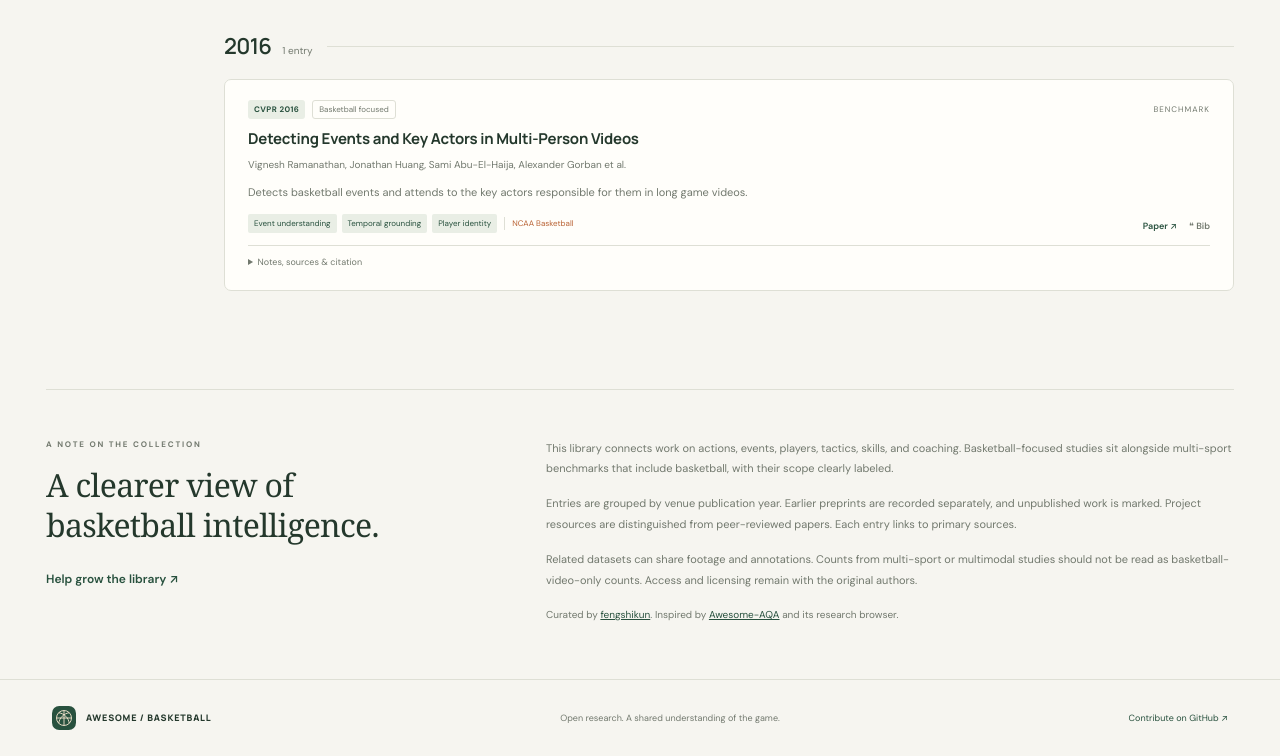
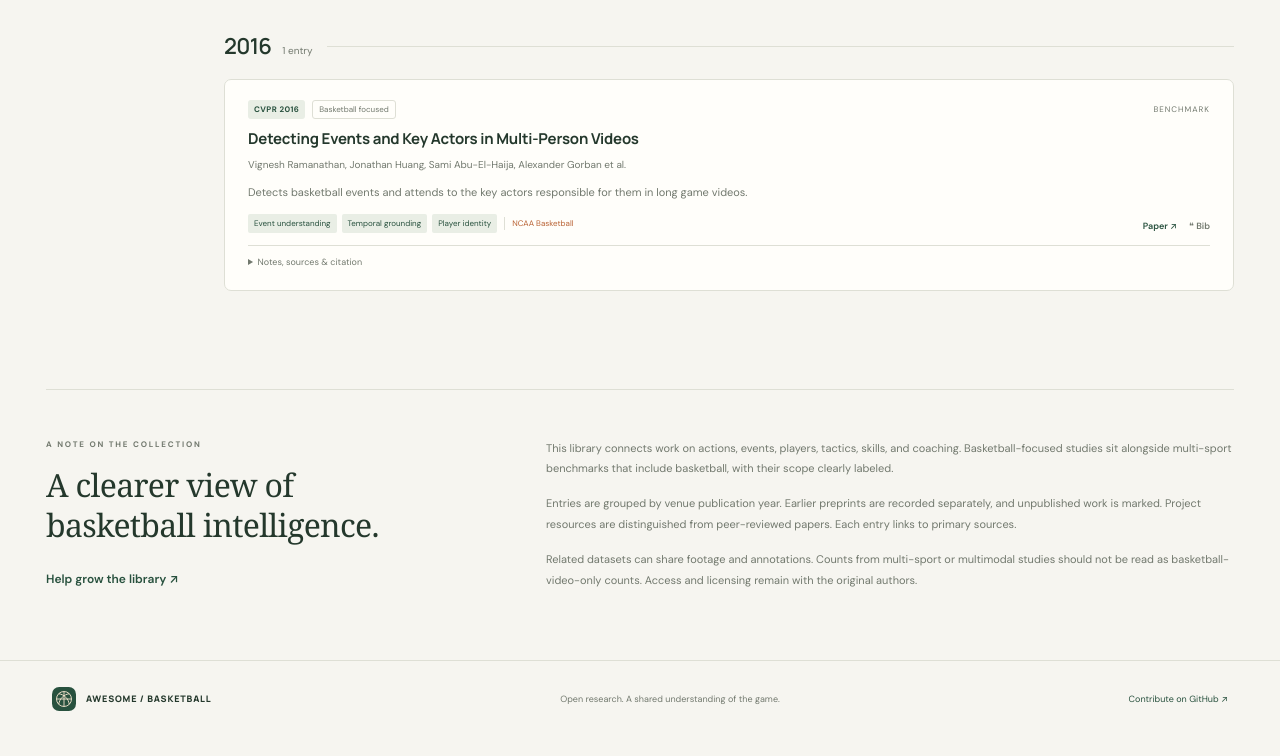
Before and after one commit to fengshikun/Awesome-Basketball, a website with bundled scripts: page docs/index.html in a window 1280 px wide. Shown: the part 8614-9370 px from the top of the page. Built offline with nearby package versions, Linux system fonts and the light colour scheme.

Commit message:
Remove homepage attribution sentence

```diff
--- a/docs/index.html
+++ b/docs/index.html
@@ -36,7 +36,7 @@
       <div class="library-body"><aside class="timeline" aria-label="Browse by year"><p class="eyebrow">JUMP TO YEAR</p><nav id="year-nav"></nav><div class="sidebar-note"><span class="tiny-ball">◉</span><p>From recognizing a shot<br>to understanding a play.</p><a href="data/basketball.bib" download>Full bibliography ↗</a></div></aside><div id="paper-list" class="paper-list"><p class="loading-message">Loading the research library…</p></div></div>
       <noscript><p>This searchable view requires JavaScript. Browse the full chronological list in the <a href="https://github.com/fengshikun/Awesome-Basketball">repository README</a> or <a href="data/basketball.bib">download the bibliography</a>.</p></noscript>
     </section>
-    <section id="about" class="about" aria-labelledby="about-title"><div><p class="eyebrow">A NOTE ON THE COLLECTION</p><h2 id="about-title">A clearer view of<br>basketball intelligence.</h2><a class="text-link" href="https://github.com/fengshikun/Awesome-Basketball/blob/main/CONTRIBUTING.md" target="_blank" rel="noopener noreferrer">Help grow the library ↗</a></div><div class="about-copy"><p>This library connects work on actions, events, players, tactics, skills, and coaching. Basketball-focused studies sit alongside multi-sport benchmarks that include basketball, with their scope clearly labeled.</p><p>Entries are grouped by venue publication year. Earlier preprints are recorded separately, and unpublished work is marked. Project resources are distinguished from peer-reviewed papers. Each entry links to primary sources.</p><p>Related datasets can share footage and annotations. Counts from multi-sport or multimodal studies should not be read as basketball-video-only counts. Access and licensing remain with the original authors.</p><p class="attribution">Curated by <a href="https://github.com/fengshikun">fengshikun</a>. Inspired by <a href="https://github.com/ZhouKanglei/Awesome-AQA">Awesome-AQA</a> and its research browser.</p></div></section>
+    <section id="about" class="about" aria-labelledby="about-title"><div><p class="eyebrow">A NOTE ON THE COLLECTION</p><h2 id="about-title">A clearer view of<br>basketball intelligence.</h2><a class="text-link" href="https://github.com/fengshikun/Awesome-Basketball/blob/main/CONTRIBUTING.md" target="_blank" rel="noopener noreferrer">Help grow the library ↗</a></div><div class="about-copy"><p>This library connects work on actions, events, players, tactics, skills, and coaching. Basketball-focused studies sit alongside multi-sport benchmarks that include basketball, with their scope clearly labeled.</p><p>Entries are grouped by venue publication year. Earlier preprints are recorded separately, and unpublished work is marked. Project resources are distinguished from peer-reviewed papers. Each entry links to primary sources.</p><p>Related datasets can share footage and annotations. Counts from multi-sport or multimodal studies should not be read as basketball-video-only counts. Access and licensing remain with the original authors.</p></div></section>
   </main>
   <footer><a class="brand" href="./"><img src="assets/basketball.svg" alt="" width="24" height="24"><span>AWESOME / BASKETBALL</span></a><p>Open research. A shared understanding of the game.</p><a href="https://github.com/fengshikun/Awesome-Basketball" target="_blank" rel="noopener noreferrer">Contribute on GitHub ↗</a></footer>
   <dialog id="export-dialog" aria-labelledby="export-title"><div class="dialog-header"><h2 id="export-title">Take your reading list.</h2><button class="close-dialog icon-button" type="button" aria-label="Close export dialog">×</button></div><p id="export-count"></p><button id="download-bib" class="export-option" type="button"><strong>BibTeX bibliography <span>↗</span></strong><span>Import into Zotero, Overleaf, or your reference manager.</span></button><button id="download-json" class="export-option" type="button"><strong>Structured JSON <span>↗</span></strong><span>Keep the paper metadata, task labels, and source links.</span></button><p class="dialog-note">Exports include only entries matching your current filters.</p></dialog>
```
